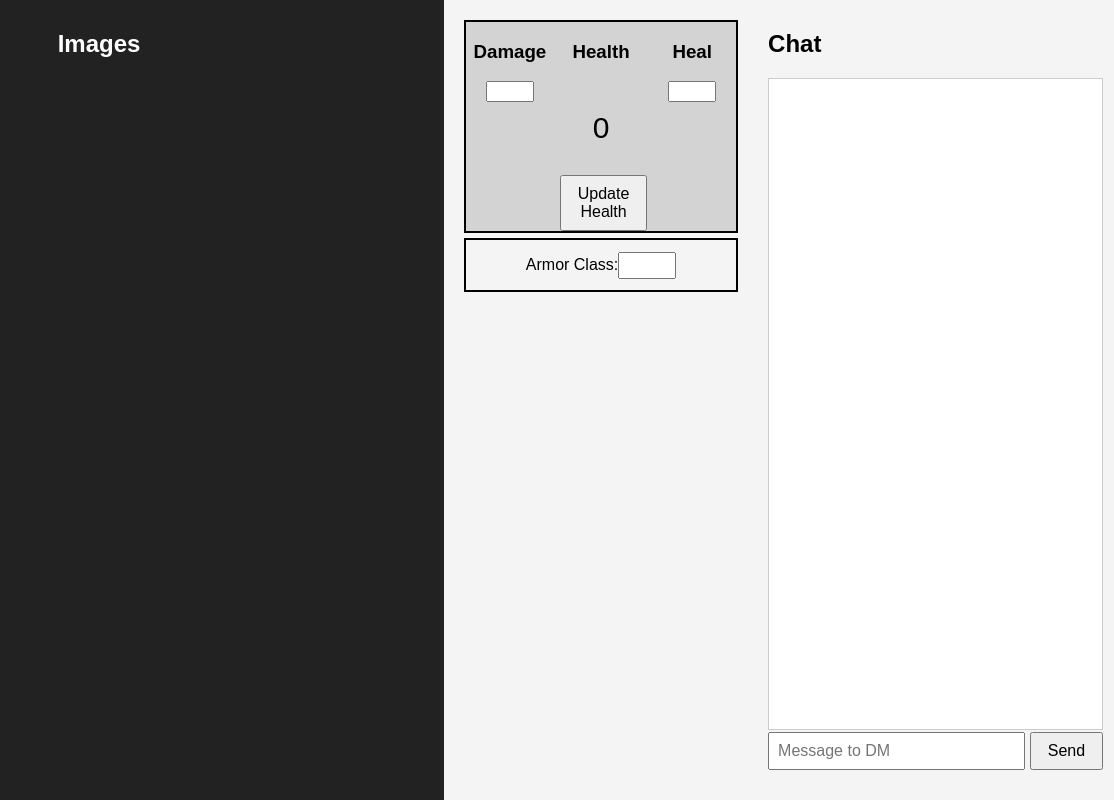
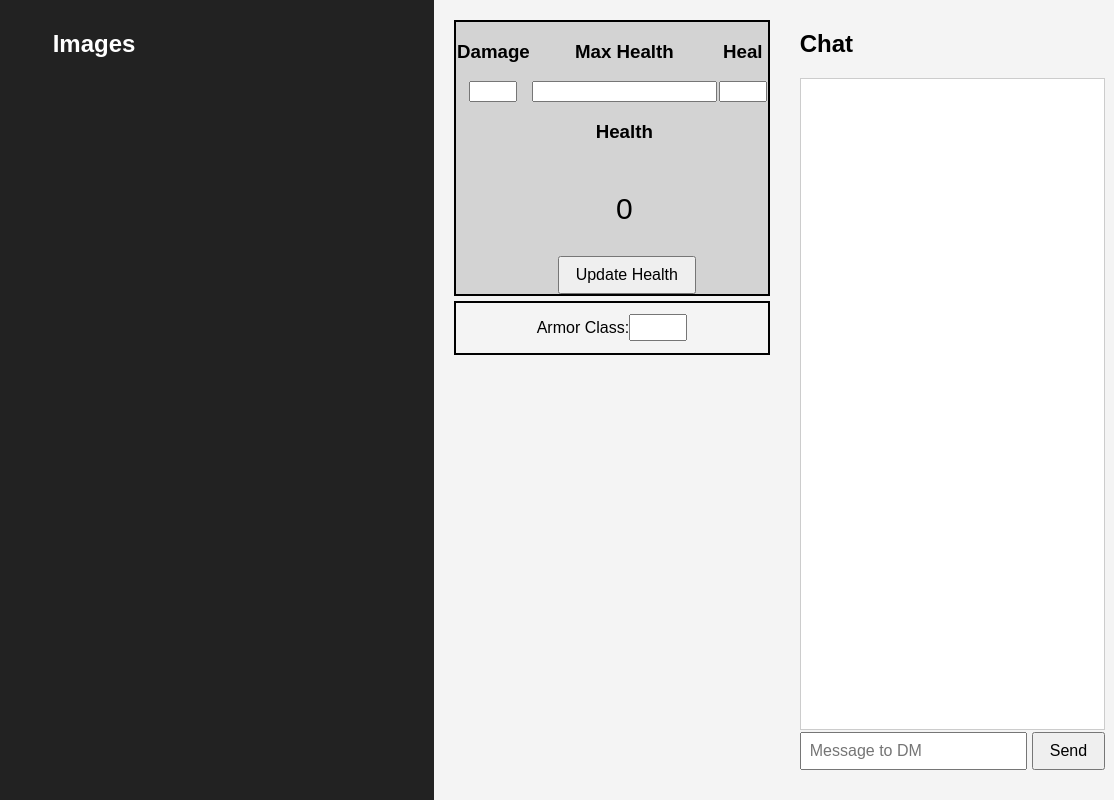
Before and after one commit to AmazingDoor/DND-Asistent, a Flask app: page /client in a window 1360 px wide. Shown: the whole page, without its empty margins (246-1360 px from the left). Run offline with Flask 3, Linux system fonts and the light colour scheme; some libraries are stand-ins or nearby versions.

Commit message:
All numbers synchronized on client and host

```diff
--- a/Main.py
+++ b/Main.py
@@ -13,6 +13,7 @@ import json
 import shutil
 import logging
 import string
+
 log = logging.getLogger('werkzeug')
 log.setLevel(logging.CRITICAL)
 
@@ -27,7 +28,6 @@ global TRAPS_FOLDER
 global IMGS_FOLDER
 global COMBAT_FOLDER
 global ID_TO_CLIENT
-
 
 CURRENT_CAMPAIGN = None
 PLAYERS_FOLDER = None
@@ -46,18 +46,18 @@ EARLY_CLIENTS = []
 
 def allowed_file(filename):
     return '.' in filename and \
-           filename.rsplit('.', 1)[1].lower() in ALLOWED_EXTENSIONS
+        filename.rsplit('.', 1)[1].lower() in ALLOWED_EXTENSIONS
 
 
 def handle_exit(signum, frame):
-    #cleanup()
+    # cleanup()
     sys.exit(0)
 
 
 @atexit.register
 def cleanup():
     pass
-    #shutil.rmtree('static/uploads', ignore_errors=True)
+    # shutil.rmtree('static/uploads', ignore_errors=True)
 
 
 @app.route('/upload-image', methods=['POST'])
@@ -76,6 +76,8 @@ def upload_image():
 
 
 global DM_SID
+
+
 @app.route('/')
 def index():
     if not request.args.get('role') == 'host':
@@ -83,13 +85,16 @@ def index():
     else:
         return render_template('select_campaign.html')
 
+
 @app.route('/host')
 def host():
     return render_template('host.html')
 
+
 @app.route('/client')
 def client():
     return render_template('client.html')
+
 
 @app.route('/manage_traps')
 def manage_traps():
@@ -111,7 +116,7 @@ def handle_disconnect():
     global ID_TO_CLIENT
     sid = request.sid
     if sid in clients:
-        #emit('client_disconnected', {'client_id': sid}, broadcast=True)
+        # emit('client_disconnected', {'client_id': sid}, broadcast=True)
         del clients[sid]
     for key in ID_TO_CLIENT.keys():
         if ID_TO_CLIENT.get(key) == sid:
@@ -121,8 +126,8 @@ def handle_disconnect():
         if client.get('sid') == sid:
             del client
 
+
 def host_init_client_data(data, char_id):
-
     with open(f"{PLAYERS_FOLDER}\\{char_id}.json", 'r') as json_file:
         data = json.load(json_file)
         messages = data.get("messages")
@@ -143,7 +148,7 @@ def host_init_client_data(data, char_id):
 
 
 def init_json_data(sid, name, char_id):
-#Load or Create all of the data for each client
+    # Load or Create all of the data for each client
 
     if not os.path.exists(f"{PLAYERS_FOLDER}\\{char_id}.json"):
         char_data = {
@@ -165,25 +170,27 @@ def init_json_data(sid, name, char_id):
         armor_class = data.get("ac")
         max_health = data.get("max_health") if data.get("max_health") is not None else 0
 
-
         for message in messages:
             emit("load_message", {'message': message}, room=sid)
         for img in imgs:
             emit('send_image', {'url': img, 'n': False}, room=sid)
         emit('host_update_health', {'result': health, 'client_id': sid}, room=sid)
         emit('host_change_armor_class', {'value': armor_class}, room=sid)
+        emit('host_update_max_health', {'max_health': max_health}, room=sid)
+
 
 @socketio.on('get_traps_json')
 def get_traps_json():
-    #Server calls this to load the traps file
+    # Server calls this to load the traps file
     with open(f"{TRAPS_FOLDER}\\traps.json", 'r') as json_file:
         j = json.load(json_file)
         emit('load_traps_json', j)
 
+
 @socketio.on('client_ready')
 def client_ready(data):
-    #Makes the client wait until a campaign is selected
-    #Registers the client when ready
+    # Makes the client wait until a campaign is selected
+    # Registers the client when ready
     global EARLY_CLIENTS
     global CURRENT_CAMPAIGN
     sid = request.sid
@@ -195,11 +202,12 @@ def client_ready(data):
     else:
         emit('client_continue', {'name': name, 'char_id': char_id}, room=sid)
 
+
 @socketio.on('register_name')
 def handle_register_name(data):
-    #happens when a connected client selects a character
-    #Keep track of connected clients
-    #Load saved data
+    # happens when a connected client selects a character
+    # Keep track of connected clients
+    # Load saved data
     global PLAYERS_FOLDER
     global ID_TO_CLIENT
     sid = request.sid
@@ -223,7 +231,7 @@ def host_page_load():
     global IPV4
     global PORT
     global PLAYERS_FOLDER
-    #Tell the host to create a tab for the client
+    # Tell the host to create a tab for the client
     txt = str(IPV4) + ':' + str(PORT)
     emit('add_ip_text', {'ip': txt}, room=DM_SID)
     players = [f for f in os.listdir(PLAYERS_FOLDER)]
@@ -236,7 +244,7 @@ def host_page_load():
             host_init_client_data(data, char_id)
     load_combats()
 
-    #old stuff
+    # old stuff
     '''for client in clients:
         c = clients.get(client)
         sid = c.get('sid')
@@ -245,6 +253,7 @@ def host_page_load():
 
         emit('client_name_registered', {'client_id': sid, 'name': name, 'char_id': char_id})
         init_json_data(sid, name, char_id, True)'''
+
 
 @socketio.on('message_to_dm')
 def message_to_dm(data):
@@ -265,6 +274,7 @@ def message_to_dm(data):
             emit('message_to_dm', {'char_id': key, 'message': msg, 'name': clients.get(sid).get('name')}, room=DM_SID)
             break
 
+
 @socketio.on('saveCombat')
 def save_combat(data):
     global COMBAT_FOLDER
@@ -274,8 +284,10 @@ def save_combat(data):
     initiative_array = data.get("initiative_array")
     current_turn = data.get("current_turn")
     with open(f'{COMBAT_FOLDER}\\{combat_id}.json', 'w') as json_file:
-        all_combat_data = {'name': combat_name, 'enemy_list': enemy_list, 'initiative_array': initiative_array, 'current_turn': current_turn}
+        all_combat_data = {'name': combat_name, 'enemy_list': enemy_list, 'initiative_array': initiative_array,
+                           'current_turn': current_turn}
         json.dump(all_combat_data, json_file, indent=4)
+
 
 @socketio.on('save_combat_global')
 def save_combat_global(data):
@@ -299,6 +311,7 @@ def populate_import_encounters():
             name = j.get('name')
             emit('add_import_option', {'encounter_id': encounter, 'name': name})
 
+
 @socketio.on('import_id')
 def import_id(data):
     global COMBAT_FOLDER
@@ -315,6 +328,7 @@ def import_id(data):
     j['id'] = new_id
     emit('add_imported_encounter', {'combat': j})
 
+
 def get_unique_id(id):
     combats = [f.split(".json")[0] for f in os.listdir(COMBAT_FOLDER) if f.endswith('.json')]
     for combat in combats:
@@ -322,9 +336,12 @@ def get_unique_id(id):
             id = random_string()
             get_unique_id(id)
     return id
-def random_string(length = 8):
+
+
+def random_string(length=8):
     chars = string.ascii_lowercase + string.digits  # base-36 characters
     return ''.join(random.choices(chars, k=length))
+
 
 def load_combats():
     global COMBAT_FOLDER
@@ -335,6 +352,7 @@ def load_combats():
             j = json.load(json_file)
         combat_data[combat_id] = j
     emit("combat_list", {"combats": combat_data}, room=DM_SID)
+
 
 @socketio.on("remove_combat")
 def remove_combat(data):
@@ -382,9 +400,10 @@ def message_to_client(data):
 
     emit('private_message', {'from': 'DM', 'message': msg}, room=target_id)
 
+
 @socketio.on('client_update_health')
 def client_update_health(data):
-    #Save new health and sync with the host
+    # Save new health and sync with the host
     char_id = data.get('char_id')
     with open(f"{PLAYERS_FOLDER}\\{char_id}.json", 'r') as json_file:
         d = json.load(json_file)
@@ -396,9 +415,10 @@ def client_update_health(data):
             emit('client_update_health', {'result': data.get('result'), 'char_id': key}, room=DM_SID)
             break
 
+
 @socketio.on('host_update_health')
 def host_update_health(data):
-    #Save new health and sync with the client
+    # Save new health and sync with the client
     char_id = data.get('char_id')
     target_id = ID_TO_CLIENT.get(char_id)
     with open(f"{PLAYERS_FOLDER}\\{char_id}.json", 'r') as json_file:
@@ -407,6 +427,7 @@ def host_update_health(data):
     with open(f"{PLAYERS_FOLDER}\\{char_id}.json", 'w') as json_file:
         json.dump(d, json_file, indent=4)
     emit('host_update_health', {'result': data.get('result')}, room=target_id)
+
 
 def get_ipv4_address():
     try:
@@ -433,8 +454,11 @@ def is_port_available(port):
     with socket.socket(socket.AF_INET, socket.SOCK_STREAM) as s:
         return s.connect_ex(('0.0.0.0', port)) != 0
 
+
 global IPV4
 global PORT
+
+
 def setupServer():
     global IPV4
     global PORT
@@ -449,7 +473,7 @@ def setupServer():
 
 @socketio.on('add_traps')
 def addTraps(traps_data):
-    #Load traps to server list
+    # Load traps to server list
     d = {}
     d["traps"] = traps_data
     with open(f"{TRAPS_FOLDER}\\traps.json", 'w') as json_file:
@@ -457,10 +481,9 @@ def addTraps(traps_data):
         emit('update_traps_list', {'traps_data': d}, room=DM_SID)
 
 
-
 @socketio.on('host_send_image_url')
 def handle_host_image_url(data):
-    #Send an image from the host to the client
+    # Send an image from the host to the client
     url = data.get('url')
     char_id = data.get('char_id')
     target_id = ID_TO_CLIENT.get(char_id)
@@ -475,7 +498,7 @@ def handle_host_image_url(data):
 
 @socketio.on('host_change_armor_class')
 def host_change_armor_class(data):
-    #Save new armor class and sync to client
+    # Save new armor class and sync to client
     char_id = data.get('char_id')
     sid = ID_TO_CLIENT.get(char_id)
     value = data.get('value')
@@ -486,9 +509,10 @@ def host_change_armor_class(data):
         json.dump(d, json_file, indent=4)
     emit('host_change_armor_class', {'value': value}, room=sid)
 
+
 @socketio.on('client_change_armor_class')
 def client_change_armor_class(data):
-    #Save new armor class and sync to host
+    # Save new armor class and sync to host
     value = data.get('value')
     char_id = data.get('char_id')
     with open(f"{PLAYERS_FOLDER}\\{char_id}.json", 'r') as json_file:
@@ -501,7 +525,7 @@ def client_change_armor_class(data):
 
 @socketio.on('create_campaign')
 def create_campaign(data):
-    #Creates a new save folder for a campaign
+    # Creates a new save folder for a campaign
     name = str(data.get('campaign_name'))
     if name == '':
         emit('create_campaign_fail', {'error': 'no_name'}, room=DM_SID)
@@ -518,10 +542,12 @@ def create_campaign(data):
         assign_folders(name)
         emit('create_campaign_success', room=DM_SID)
 
+
 @socketio.on('get_campaigns')
 def get_campaigns():
-    #Load the saved campaigns
+    # Load the saved campaigns
     emit('return_campaigns', {'campaigns': get_campaigns()}, room=DM_SID)
+
 
 @socketio.on('delete_campaign')
 def delete_campaign(data):
@@ -529,6 +555,7 @@ def delete_campaign(data):
     file_path = os.getcwd() + '\\local\\campaigns\\' + str(name)
     if os.path.exists(file_path):
         shutil.rmtree(file_path)
+
 
 @socketio.on('selected_campaign')
 def selected_campaign(data):
@@ -549,7 +576,8 @@ def player_input_init(data):
     combat_id = data.get('combat_id')
     init = data.get('init')
     char_name = data.get('char_name')
-    emit('player_input_init', {'char_id': char_id, 'combat_id': combat_id, 'init': init, 'char_name': char_name}, room=DM_SID)
+    emit('player_input_init', {'char_id': char_id, 'combat_id': combat_id, 'init': init, 'char_name': char_name},
+         room=DM_SID)
 
 
 @socketio.on('add_player_inits')
@@ -560,7 +588,8 @@ def add_player_inits(data):
     for player in players:
         with open(f'{PLAYERS_FOLDER}\\{player}.json', 'r') as json_file:
             j = json.load(json_file)
-            players_data[player] = {'player_name': j.get('name'), 'player_ac': j.get('ac'), 'player_health': j.get('health')}
+            players_data[player] = {'player_name': j.get('name'), 'player_ac': j.get('ac'),
+                                    'player_health': j.get('health')}
 
     emit('add_player_inits', {'combat_id': combat_id, 'players_data': players_data}, room=DM_SID)
 
@@ -575,11 +604,24 @@ def host_update_max_health(data):
     d["max_health"] = health
     with open(f"{PLAYERS_FOLDER}\\{char_id}.json", 'w') as json_file:
         json.dump(d, json_file, indent=4)
-    emit('host_change_armor_class', {'max_health': health}, room=sid)
+    emit('host_update_max_health', {'max_health': health}, room=sid)
+
+
+@socketio.on('client_update_max_health')
+def client_update_max_health(data):
+    sid = request.sid
+    char_id = data.get('char_id')
+    max_health = data.get('max_health')
+    with open(f"{PLAYERS_FOLDER}\\{char_id}.json", 'r') as json_file:
+        d = json.load(json_file)
+    d["max_health"] = max_health
+    with open(f"{PLAYERS_FOLDER}\\{char_id}.json", 'w') as json_file:
+        json.dump(d, json_file, indent=4)
+    emit('client_update_max_health', {'max_health': max_health, 'char_id': char_id}, room=DM_SID)
 
 
 def assign_folders(name):
-    #Set the paths to the saved data when a campaign is selected
+    # Set the paths to the saved data when a campaign is selected
     global CURRENT_CAMPAIGN
     global PLAYERS_FOLDER
     global TRAPS_FOLDER
@@ -609,6 +651,7 @@ def get_campaigns():
     campaigns = os.getcwd() + "\\local\\campaigns"
     return [f for f in os.listdir(campaigns) if os.path.isdir(os.path.join(campaigns, f))]
 
+
 if __name__ == "__main__":
     setupServer()
     signal.signal(signal.SIGINT, handle_exit)  # Ctrl+C
--- a/static/js/client.js
+++ b/static/js/client.js
@@ -3,6 +3,11 @@ const socket = io();
 window.onload = function() {
     name = sessionStorage.getItem('charName');
     char_id = sessionStorage.getItem('charId');
+
+    const max_health_input = document.querySelector(".max-health");
+    max_health_input.addEventListener('change', function() {
+        clientUpdateMaxHealth(max_health_input.value);
+    });
     selectCharacter();
 }
 function selectCharacter() {
@@ -46,6 +51,12 @@ function updateHealth() {
     const health = document.getElementById("health-num");
     const health_val = parseFloat(health.textContent) || 0;
     const result = health_val - damage_val + heal_val;
+    const max_health = document.querySelector('.max-health').value;
+
+    if (result > max_health) {
+        result = max_health;
+    }
+
     health.textContent = result.toString();
     document.getElementById("heal-input").value = '';
     document.getElementById("damage-input").value = '';
@@ -116,6 +127,21 @@ function submit_init() {
     socket.emit('player_input_init', {char_id: char_id, combat_id: combat_id, init: initiative, char_name: name});
     hide_initiative_overlay();
 }
+
+function clientUpdateMaxHealth() {
+    const max_health_input = document.querySelector(".max-health");
+    socket.emit('client_update_max_health', {max_health: max_health_input.value, char_id: char_id});
+}
+
+function updateMaxHealth(max_health) {
+    const max_health_input = document.querySelector(".max-health");
+    max_health_input.value = max_health;
+}
+
+socket.on('host_update_max_health', data => {
+    const max_health = data.max_health;
+    updateMaxHealth(max_health);
+});
 
 socket.on('load_message', data => {
     loadMessage(data.message);
--- a/templates/client.html
+++ b/templates/client.html
@@ -40,6 +40,8 @@
             <input type="number" id="damage-input" placeholder=""/>
           </div>
           <div class="player-stat-column" id="health">
+            <h3 class="max-health-label">Max Health</h3>
+            <input type="number" class="max-health">
             <h3>Health</h3>
             <p id="health-num">0</p>
             <button id="update-health-button" onclick="updateHealth()">Update Health</button>
```
Also changed, not shown: static/js/combat.js (+0 -7 lines), static/js/host.js (+8 -1 lines).
